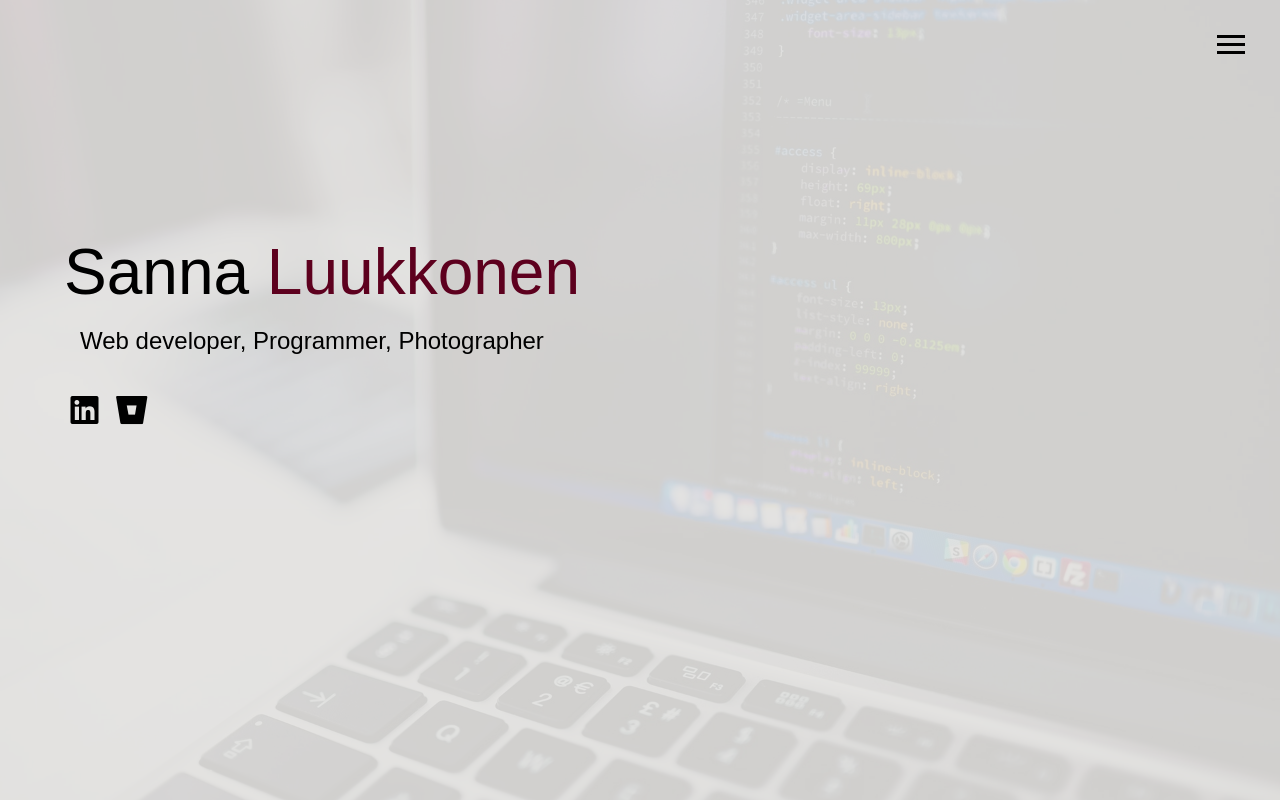
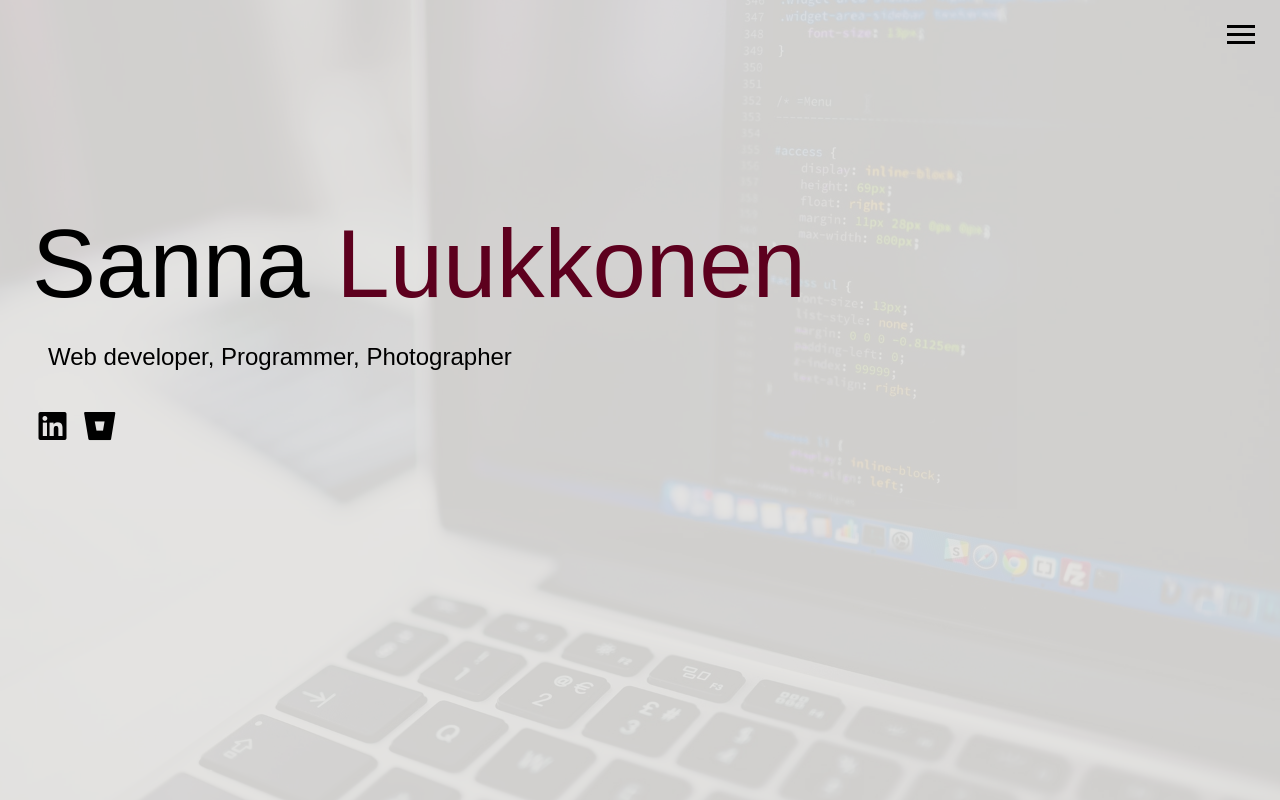
Before and after one commit to skis84/portfolio, a website: page index.html in a window 1280 px wide. Drawn offline with Linux system fonts and the light colour scheme.

Commit message:
Changed main padding

```diff
--- a/scss/_menu.scss
+++ b/scss/_menu.scss
@@ -2,8 +2,8 @@
 .menu-btn {
   position: absolute;
   z-index: 3;
-  right: 35px;
-  top: 35px;
+  right: 25px;
+  top: 25px;
   cursor: pointer;
   @include easeOut;
   .btn-line {
--- a/scss/main.scss
+++ b/scss/main.scss
@@ -52,8 +52,7 @@ header {
 }
 
 main {
-  padding: 4rem;
-  //height: 100%;
+  padding: 2rem;
   min-height: calc(100vh - 60px);
 
   .icons {
```
Also changed, not shown: dist/css/main.css, main.css.
